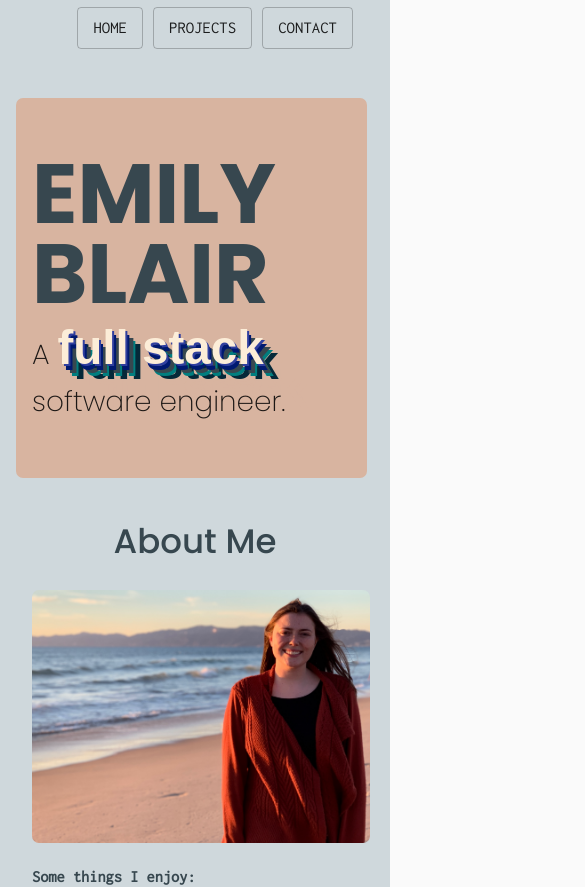
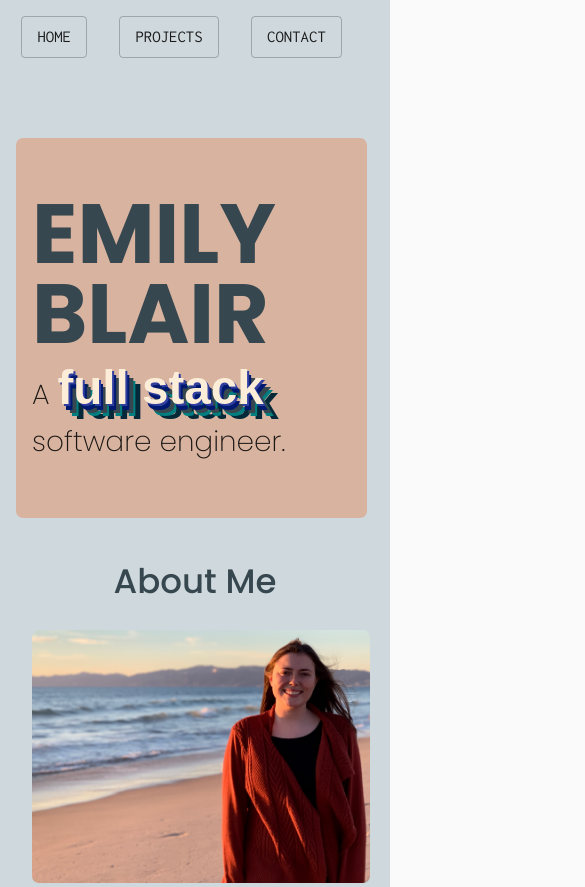
Before and after one commit to emblair96/emblair96.github.io, a React (Create React App) app: page / in a window 390 px wide. Shown: the top 887 px of the page, 585 px wide, since content can reach past the window. Built offline with nearby package versions, Linux system fonts and the light colour scheme.

Commit message:
Add working navbar btns & additional mobile responsiveness

```diff
--- a/package.json
+++ b/package.json
@@ -17,6 +17,7 @@
     "react-dom": "^17.0.1",
     "react-router-dom": "^5.2.0",
     "react-scripts": "4.0.3",
+    "react-scroll": "^1.8.1",
     "react-spring": "^8.0.27",
     "web-vitals": "^1.0.1"
   },
--- a/src/App.css
+++ b/src/App.css
@@ -143,6 +143,8 @@ a {
   padding: 4em;
 }
 
+
+
 @media(hover: hover) and
 (pointer: fine) {
   .card:hover {
@@ -152,6 +154,7 @@ a {
 }
 
 @media (max-width: 1024px) {
+
 
   #welcome-msg {
     height: 35vh;
@@ -166,12 +169,9 @@ a {
 @media (max-width: 1024px) {
 
   #welcome-msg {
-    height: 35vh;
+    height: 45vh;
   }
 
-  p {
-    font-size: 2em;
-  }
 }
 
 
@@ -184,6 +184,7 @@ a {
   .welcome-msg-text {
     font-size: 6.6em;
   }
+
 
   .profile-photo {
     margin: auto;
@@ -222,5 +223,4 @@ a {
 
   }
 
-
 }
--- a/src/App.js
+++ b/src/App.js
@@ -1,3 +1,4 @@
+import React, { useEffect, useState, refs, useRef } from 'react';
 import {
   BrowserRouter as Router,
   Switch,
@@ -14,25 +15,48 @@ import Contact from './components/Contact';
 import Footer from './components/Footer';
 import { Container } from '@material-ui/core';
 import { ThemeProvider } from '@material-ui/styles';
-import {theme, theme2} from './theme';
+import { theme, theme2 } from './theme';
 import './App.css';
 
 function App() {
+  const [selected, setSelected] = useState()
+  const selectedBtn = useRef(null);
+  const handleBtnClick = (href) => {
+    setSelected(href)
+    refs.selected.scrollIntoView()
+  }
+
+  useEffect(() => {
+    if (selected && selectedBtn.current) {
+      selectedBtn.current.scrollIntoView();
+      setSelected(false);
+    }
+  }, [selected, selectedBtn.current]);
+
+
+  useEffect(() => console.log('selected', selected))
+
   return (
     <Router>
       <div className="App" style={{ backgroundColor: "#cfd8dc" }}>
         <Container>
           <ThemeProvider theme={theme}>
-            <Navbar theme={theme} />
-            <Header theme2={theme2}/>
+            <Link to={selected}>
+              <Navbar theme={theme} onClickContact={() => setSelected(true)} btnRef={selectedBtn} />
+            </Link>
+            <div id="home"></div>
+            <Header id="home" theme2={theme2} />
             <Subheader theme2={theme2} text="About Me" />
             <AboutMe theme={theme} />
             <Subheader theme2={theme2} text="My Developer Journey" />
             <DeveloperJourney />
+            <div id="projects"></div>
             <Subheader theme2={theme2} text="My Work" id="project" />
             <MyWork />
-            <Subheader theme2={theme2} text="Contact Me" />
+            <div id="contact"></div>
+            <Subheader theme2={theme2} text="Contact Me"  />
             <Contact theme2={theme2} />
+
             <Footer />
           </ThemeProvider>
         </Container>
--- a/src/components/Navbar.js
+++ b/src/components/Navbar.js
@@ -1,9 +1,9 @@
 import React from 'react';
 import CssBaseline from '@material-ui/core/CssBaseline';
 import useScrollTrigger from '@material-ui/core/useScrollTrigger';
-import {AppBar, Button, Container, Grid, Toolbar} from '@material-ui/core';
+import { AppBar, Button, Container, Grid, Toolbar } from '@material-ui/core';
 import { ThemeProvider } from '@material-ui/styles';
-
+import {Link} from 'react-scroll';
 
 function ElevationScroll(props) {
   const { children } = props;
@@ -19,13 +19,14 @@ function ElevationScroll(props) {
 }
 
 
-export default function Navbar(props) {
+export default function Navbar(props, ref) {
+
   return (
     <ThemeProvider theme={props.theme}>
       <React.Fragment>
         <CssBaseline />
         <ElevationScroll {...props}>
-        <AppBar style={{backgroundColor: "#cfd8dc"}}>
+          <AppBar style={{ backgroundColor: "#cfd8dc" }}>
             <Container>
 
               <Grid
@@ -34,16 +35,24 @@ export default function Navbar(props) {
                 justify="flex-end"
                 alignItems="center"
               >
+
                 <Toolbar>
-                <Button className="btn" style={{margin: ".3em", fontSize: "1.2em"}} variant="outlined" href="#outlined-buttons">
+
+                  <Link to="home">
+                    <Button className="btn" style={{ margin: ".3em", fontSize: "1.2em" }} variant="outlined" to="#home">
                       Home
                     </Button>
-                <Button style={{margin: ".3em", fontSize: "1.2em"}} variant="outlined" href="#projects">
+                  </Link>
+                  <Link to="projects">
+                    <Button style={{ margin: ".3em", fontSize: "1.2em" }} variant="outlined" href="#projects">
                       Projects
                     </Button>
-                <Button style={{margin: ".3em", fontSize: "1.2em"}} variant="outlined" href="#outlined-buttons">
+                  </Link>
+                  <Link to="contact">
+                    <Button style={{ margin: ".3em", fontSize: "1.2em" }} variant="outlined" href="#contact">
                       Contact
                     </Button>
+                  </Link>
                 </Toolbar>
               </Grid>
             </Container>
```
Also changed, not shown: 1 other file (tests, documents, lock files or other folders). Lines whose indentation alone changed are shown as unchanged.
